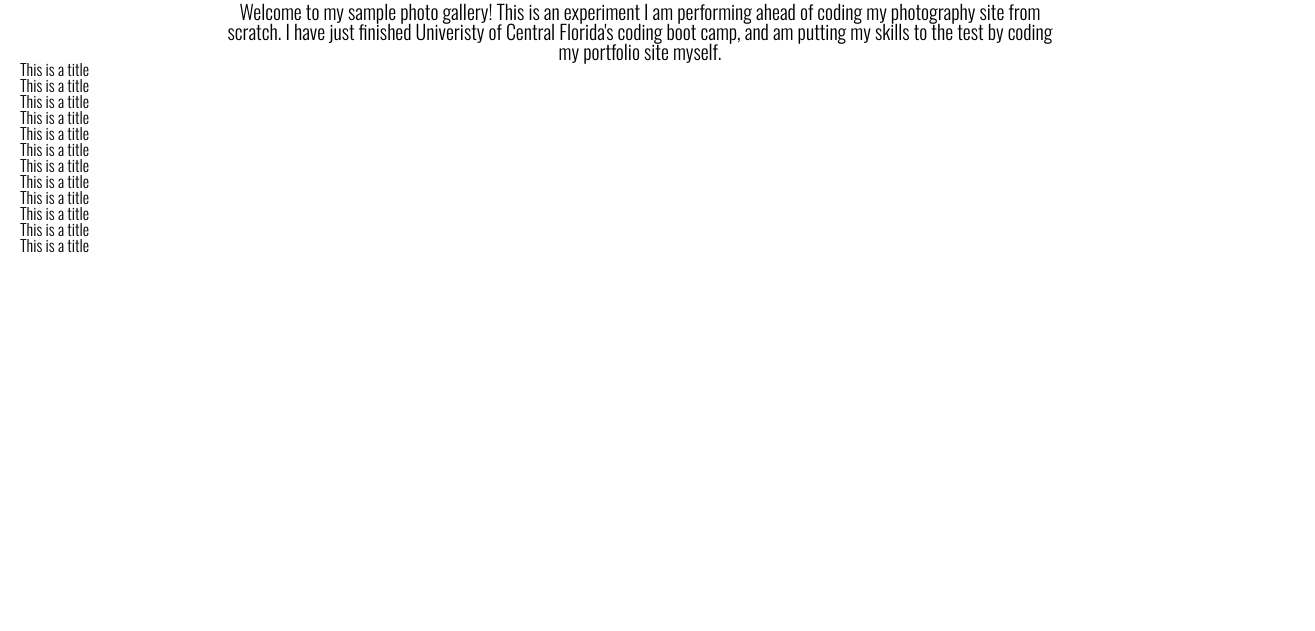
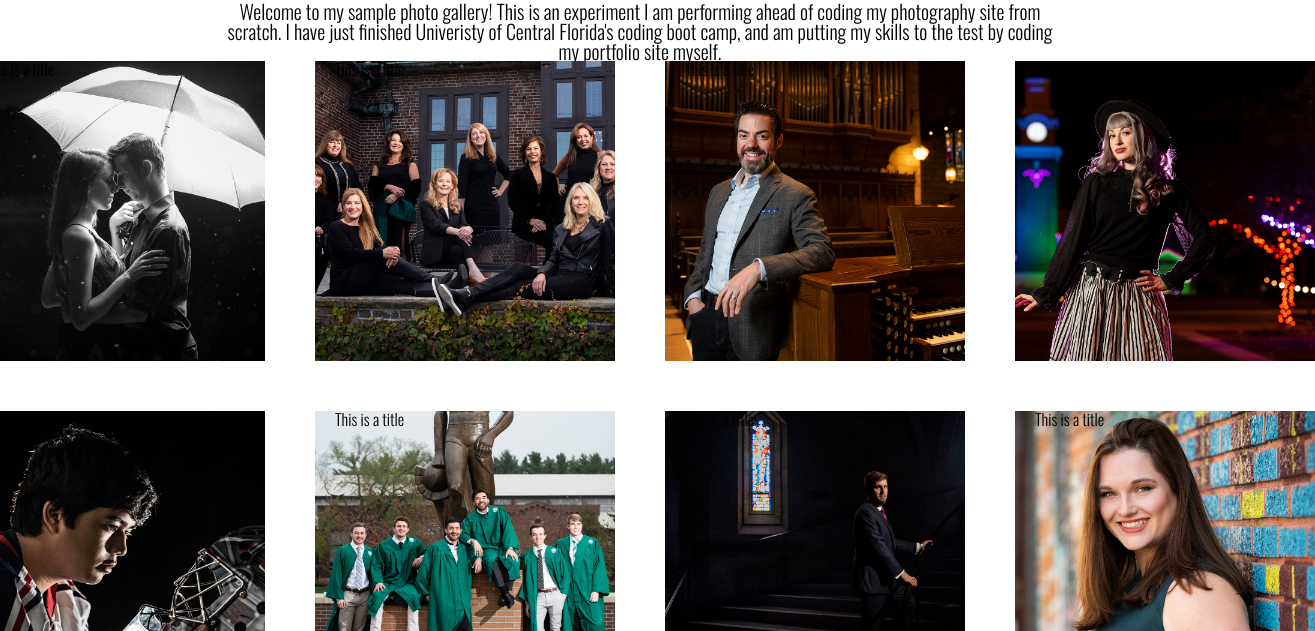
Before and after one commit to adamalcantara/photo_gallery, a plain HTML site: page index.html in a window 1280 px wide. Shown: the part 169-800 px from the top of the page, 1315 px wide, since content can reach past the window. Drawn offline with nearby package versions, Linux system fonts and the light colour scheme.

Commit message:
Added thumbnail grid, started styling it.

```diff
--- a/css/gallery.css
+++ b/css/gallery.css
@@ -0,0 +1,89 @@
+/* gallery container */
+
+section {
+    display: flex;
+    justify-content: center;
+}
+
+#index-gallery {
+    display: grid;
+    grid-template-columns: 300px 300px 300px 300px;
+    grid-template-rows: auto;
+    grid-gap: 50px;
+    /* Creating the grid which is used below as noted */
+    grid-template-areas:
+    "img1 img2 img3 img4"
+    "img5 img6 img7 img8"
+    "img9 img10 img11 img12";
+}
+
+#index-gallery .gallery-img {
+    width: 300px;
+    height: 300px;
+    background-repeat: no-repeat;
+    background-size: cover;
+    background-position: center;
+    cursor: pointer;
+}
+
+/* images */
+/* GRID IS USED HERE */
+#index-gallery .img1 {
+    grid-area: img1;
+    background-image: url("../img/thumbs/img1.jpg");
+}
+
+#index-gallery .img2 {
+    grid-area: img2;
+    background-image: url("../img/thumbs/img2.jpg");
+}
+
+#index-gallery .img3 {
+    grid-area: img3;
+    background-image: url("../img/thumbs/img3.jpg");
+}
+
+#index-gallery .img4 {
+    grid-area: img4;
+    background-image: url("../img/thumbs/img4.jpg");
+}
+
+#index-gallery .img5 {
+    grid-area: img5;
+    background-image: url("../img/thumbs/img5.jpg");
+}
+
+#index-gallery .img6 {
+    grid-area: img6;
+    background-image: url("../img/thumbs/img6.jpg");
+}
+
+#index-gallery .img7 {
+    grid-area: img7;
+    background-image: url("../img/thumbs/img7.jpg");
+}
+
+#index-gallery .img8 {
+    grid-area: img8;
+    background-image: url("../img/thumbs/img8.jpg");
+}
+
+#index-gallery .img9 {
+    grid-area: img9;
+    background-image: url("../img/thumbs/img9.jpg");
+}
+
+#index-gallery .img10 {
+    grid-area: img10;
+    background-image: url("../img/thumbs/img10.jpg");
+}
+
+#index-gallery .img11 {
+    grid-area: img11;
+    background-image: url("../img/thumbs/img11.jpg");
+}
+
+#index-gallery .img12 {
+    grid-area: img12;
+    background-image: url("../img/thumbs/img12.jpg");
+}
--- a/index.html
+++ b/index.html
@@ -32,7 +32,7 @@
             the test by coding my portfolio site myself.</p>
     </div>
 
-    <section>
+    <section id="index-gallery" class="wrapper-gallery">
         <div class="gallery-img img1">
             <div>
                 <a href="#">This is a title</a>
```
